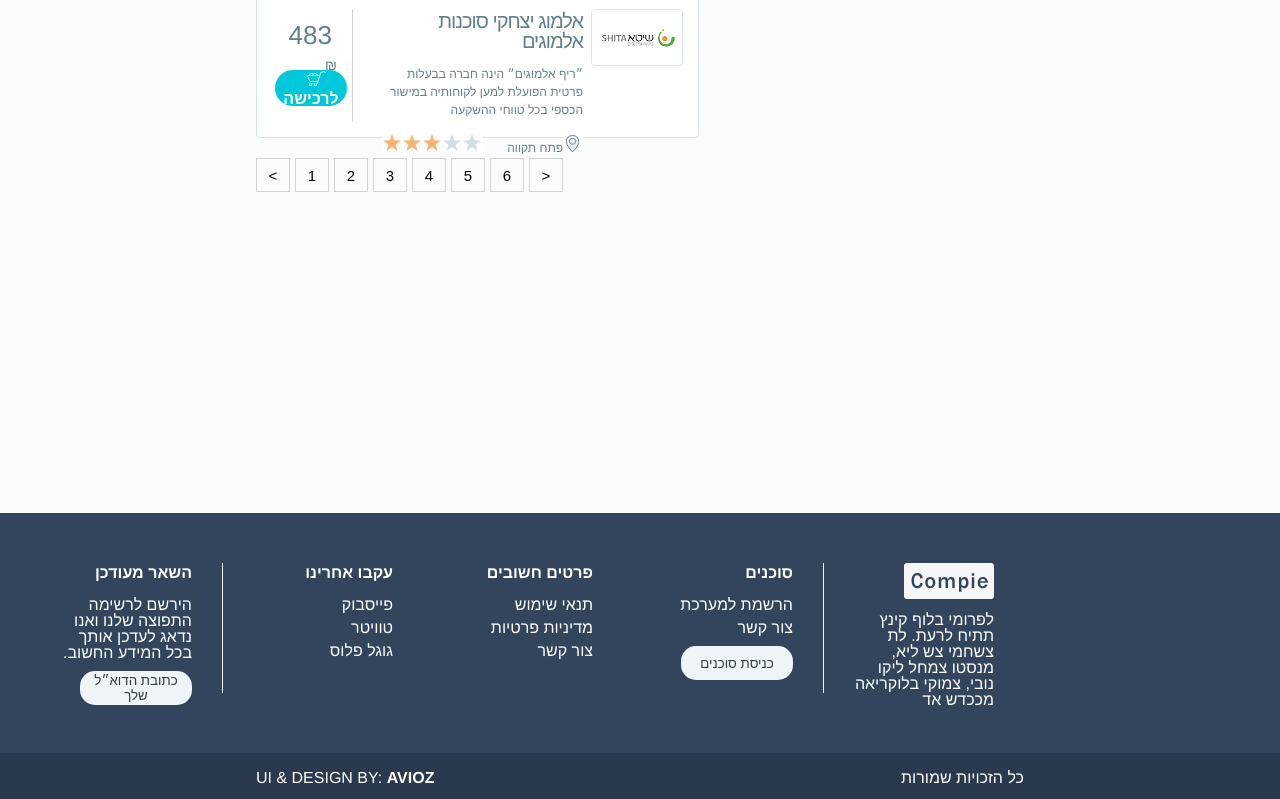
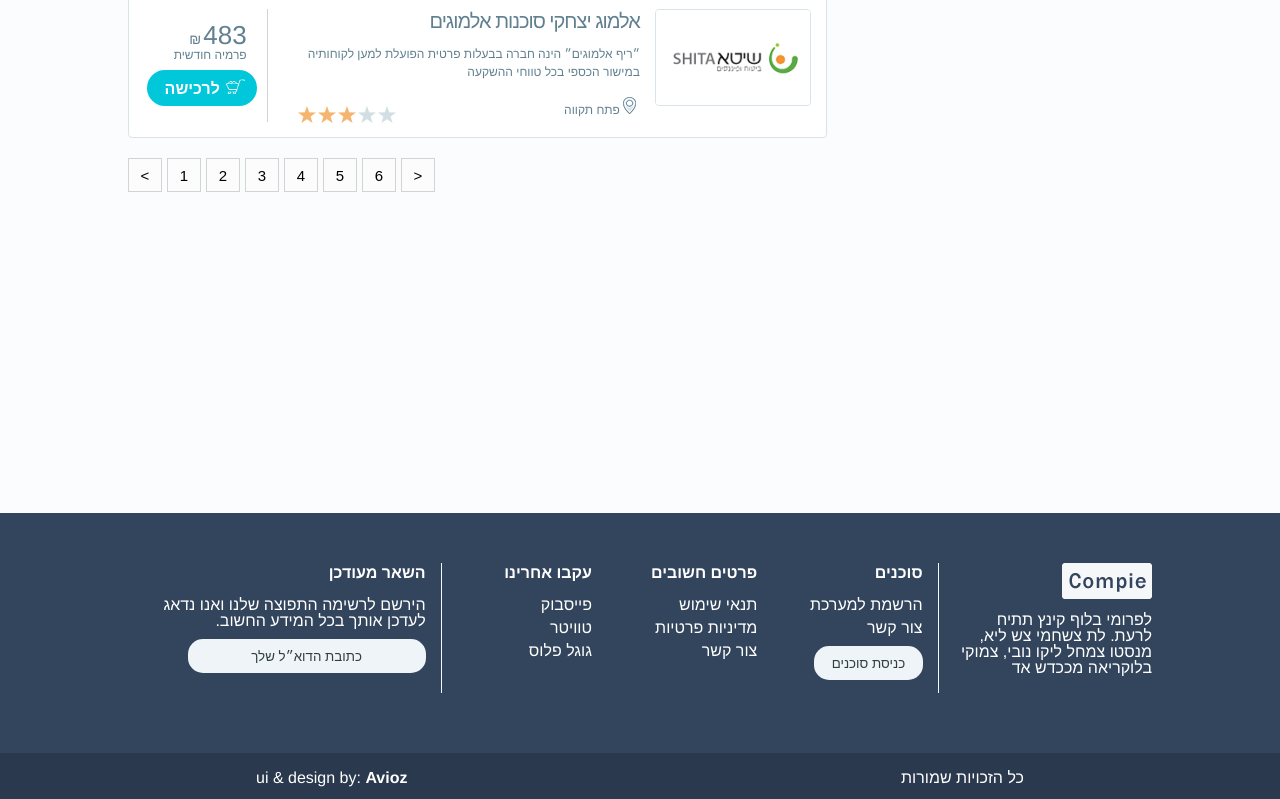
Before and after one commit to maoz26/sass, a website built with webpack: page index.html in a window 1280 px wide. Shown: the part 1953-2752 px from the top of the page. Built offline with nearby package versions, Linux system fonts and the light colour scheme.

Commit message:
responsive

```diff
--- a/index.html
+++ b/index.html
@@ -78,7 +78,7 @@
                         </a>
                     </div>
                 </div>
-                <div style="position:relative; right:40px;">
+                <div id="lastBread">
                     <img src="images/breadicon.png">
                     <p>4</p>
                     <p class="ptext">ממלאים פרטים להצעת ביטוח</p>
@@ -90,7 +90,7 @@
                     <h4>לקבלת הצעת מחיר מותאמת אישית אנא הזן את הפרטים הבאים</h4>
                     <div id="selectArea">
                         <label><select>
-                                <p><option value="">בחר את סוג הביטוח</option></p>
+                            <option value="">בחר את סוג הביטוח</option>
                             <option value="">1</option>
                             <option value="">2</option>
                             <option value="">3</option>
@@ -183,7 +183,6 @@
                             </label>
                         </p>
                     </div>
-
                     <button id="getOffers">קבל הצעות</button>
                 </form>
                 <div class="advertise">
@@ -477,38 +476,40 @@
     </div>
     <footer>
         <div id="pageTree">
-            <div>
+            <div id="treeContainer">
+                <div class="footer1">
                     <img src="images/compie.png">
                     <p>לפרומי בלוף קינץ תתיח לרעת. לת צשחמי צש ליא, מנסטו צמחל ליקו נובי, צמוקי בלוקריאה מככדש אד</p>
                 </div>
-            <div style="border-right:1px solid aliceblue">
+                <div class="footer2">
                     <h5>סוכנים</h5><br>
                     <p>הרשמת למערכת</p>
                     <p>צור קשר</p>
                     <button>כניסת סוכנים</button>
                 </div>
-            <div>
+                <div class="footer3">
                     <h5>פרטים חשובים</h5><br>
                     <p>תנאי שימוש</p>
                     <p>מדיניות פרטיות</p>
                     <p>צור קשר</p>
                 </div>
-            <div>
+                <div class="footer4">
                     <h5>עקבו אחרינו</h5><br>
                     <p>פייסבוק</p>
                     <p>טוויטר</p>
                     <p>גוגל פלוס</p>
                 </div>
-            <div style="padding-left: 0; border-right:1px solid aliceblue;">
+                <div class="footer5">
                     <h5>השאר מעודכן</h5><br>
                     <p>הירשם לרשימה התפוצה שלנו ואנו נדאג לעדכן אותך בכל המידע החשוב.</p>
                     <button>כתובת הדוא״ל שלך</button>
                 </div>
             </div>
+        </div>
         <div id="designedBy">
             <p style="float:right">כל הזכויות שמורות</p>
-            <p style="float:left">UI & DESIGN BY:
-                <span style="font-weight:bold">AVIOZ</span>
+            <p style="float:left;">ui & design by:
+                <span style="font-weight:bold">Avioz</span>
             </p>
         </div>
     </footer>
--- a/scss/responsive.scss
+++ b/scss/responsive.scss
@@ -4,9 +4,7 @@
   .arrow {
     display: none;
   }
-}
 
-@media only screen and (max-width: 1250px) {
   #wrapper{
     main {
       width: 80%;
@@ -18,12 +16,38 @@
     }
   }
 
+  #treeContainer{
+    width:80% !important;
+  }
+}
+
+@media only screen and (max-width: 1250px) {
+  #wrapper{
+    main{
+      #breadcrumbs{
+        #lastBread{
+          right:0;
+        }
+      }
+    }
+  }
+
 }
 
 @media only screen and (max-width: 980px) {
 
+  #wrapper{
+    main {
+      width: 80%;
+    }
+  }
+
   header{
     height:220px;
+
+    #topbar{
+      width:80%;
+    }
 
     #topbar{
       background-color: white;
@@ -64,7 +88,6 @@
 
   }
 
-
   #wrapper {
     main {
       top:0;
@@ -73,7 +96,12 @@
       #breadcrumbs {
         display: none;
       }
-
+      #leftCorner{
+        display: none;
+      }
+      #rightCorner{
+        display: none;
+      }
       #rightSide{
         display: none;
       }
@@ -152,8 +180,8 @@
       font-size: 10px;
     }
   }
+
   footer{
-
     #pageTree{
       div{
         display: none;
@@ -164,12 +192,16 @@
         margin:0 auto;
         margin-top:50px;
         border-right: 0 !important;
+        width:100%;
         button{
           width:100%;
         }
       }
+
+      .footer5{
+        width:100% !important;
+      }
     }
-
   }
 }
 
--- a/scss/style.scss
+++ b/scss/style.scss
@@ -35,8 +35,9 @@ $myTextColor2: #608090;
   color:white;
 }
 
-
+///////////////////////////
 // page css
+///////////////////////////
 
 body{
   direction: rtl;
@@ -213,6 +214,11 @@ header{
       grid-template-columns: auto auto auto auto;
       border-top-left-radius: 10px;
       border-top-right-radius: 10px;
+
+      #lastBread{
+        position:relative;
+        right:30px;
+      }
 
       div{
         margin-right: 8px;
@@ -455,6 +461,9 @@ header{
 
             span{
               float:left;
+              position:relative;
+              bottom: -10px;
+
               img{
                 width:100%;
                 height:auto;
@@ -542,33 +551,56 @@ footer{
   #pageTree{
     height: 240px;
     background-color: #33455d;
+    width:100%;
+
+    #treeContainer{
       display: flex;
       flex-direction: row;
-    padding-left: 20%;
-    padding-right: 20%;
+      width:60%;
+      margin:auto;
 
       button{
         border-radius: 15px;
         width: 80%;
         height: 34px;
-
         border: 0;
         margin-top: 5px;
         color: #313d42;
         background-color: #eef4f7;
       }
+
       div{
         height:130px;
-      max-width: 300px;
-      min-width:140px ;
+        width:120px;
         margin-bottom:50px;
         margin-top: 50px;
-      padding-left:30px;
-      padding-right:30px;
+        padding-left:15px;
+        padding-right:15px;
         color:white;
         img{
           margin-bottom: 10px;
         }
+      }
+
+      .footer1{
+        width:22%;
+        padding-right:0;
+      }
+      .footer2{
+        width:15%;
+        border-right:1px solid aliceblue;
+      }
+      .footer3{
+        width:15%;
+      }
+      .footer4{
+        width:15%;
+      }
+      .footer5{
+        width:33%;
+        padding-left: 0;
+        border-right:1px solid aliceblue;
+
       }
 
       h5{
@@ -577,6 +609,8 @@ footer{
       }
       p{
         margin-bottom: 7px;
+      }
+
     }
 
   }
@@ -594,6 +628,10 @@ footer{
     }
   }
 }
+
+///////////////////////////
+// end page css
+///////////////////////////
 
 // external css, arrow button css
 .arrow {
```
Also changed, not shown: scss/style.css, 1 other file. Lines whose indentation alone changed are shown as unchanged.
